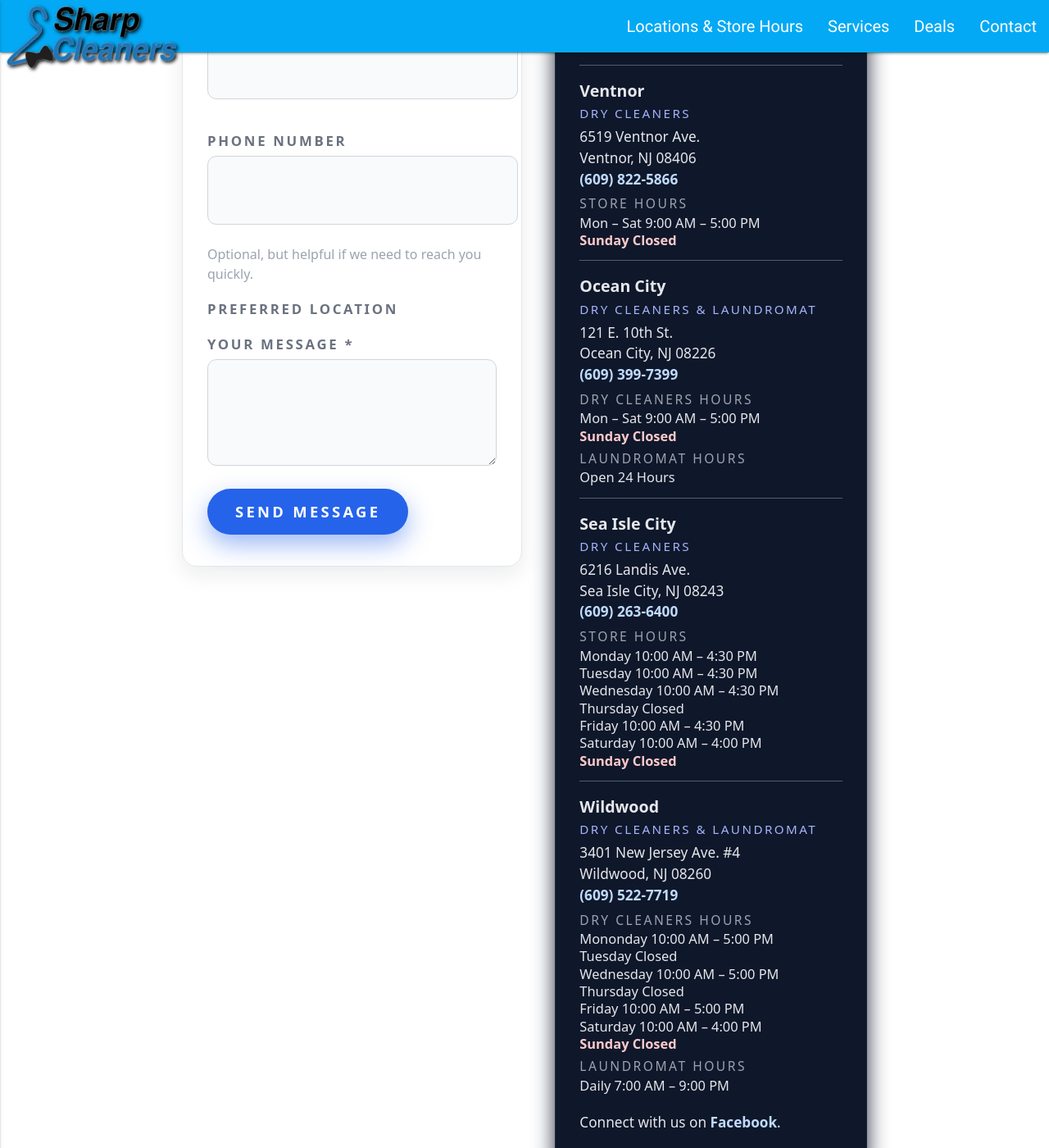
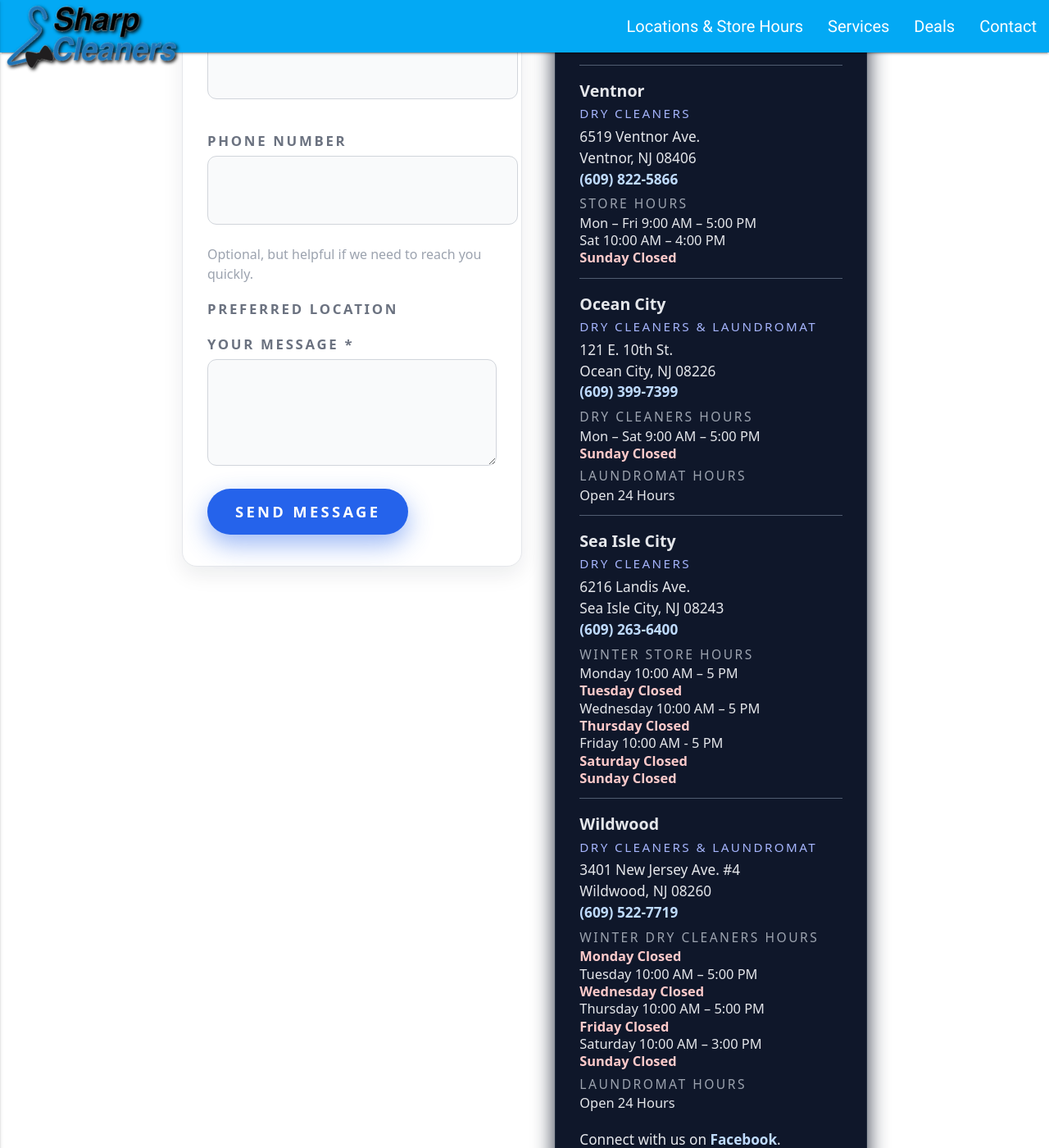
Before and after one commit to sharpcleanersnj/sharpcleanersnj.github.io, a Jekyll site: the page built from _pages/contact.md, in a window 1280 px wide and 1400 px high, scrolled down 748 px. Shown: the whole window at 82% size. Built offline with Jekyll 4.4.1, drawn with Linux system fonts in a browser that asks for light colours; nearby versions of some CDN libraries.

Commit message:
Update store and dry cleaners hours in contact page

```diff
--- a/_pages/contact.md
+++ b/_pages/contact.md
@@ -369,7 +369,8 @@
             </div>
             <div class="location-hours-title">Store Hours</div>
             <div class="location-hours">
-              <span>Mon – Sat 9:00 AM – 5:00 PM</span>
+              <span>Mon – Fri 9:00 AM – 5:00 PM</span>
+              <span>Sat 10:00 AM – 4:00 PM</span>
               <span class="closed">Sunday Closed</span>
             </div>
           </div>
@@ -405,14 +406,14 @@
             <div class="location-phone">
               <a href="tel:+16092636400">(609) 263-6400</a>
             </div>
-            <div class="location-hours-title">Store Hours</div>
+            <div class="location-hours-title">Winter Store Hours</div>
             <div class="location-hours">
-              <span>Monday 10:00 AM – 4:30 PM</span>
-              <span>Tuesday 10:00 AM – 4:30 PM</span>
-              <span>Wednesday 10:00 AM – 4:30 PM</span>
-              <span>Thursday Closed</span>
-              <span>Friday 10:00 AM – 4:30 PM</span>
-              <span>Saturday 10:00 AM – 4:00 PM</span>
+              <span>Monday 10:00 AM – 5 PM</span>
+              <span class="closed">Tuesday Closed</span>
+              <span>Wednesday 10:00 AM – 5 PM</span>
+              <span class="closed">Thursday Closed</span>
+              <span>Friday 10:00 AM - 5 PM</span>
+              <span class="closed">Saturday Closed</span>
               <span class="closed">Sunday Closed</span>
             </div>
           </div>
@@ -427,19 +428,19 @@
             <div class="location-phone">
               <a href="tel:+16095227719">(609) 522-7719</a>
             </div>
-            <div class="location-hours-title">Dry Cleaners Hours</div>
+            <div class="location-hours-title">Winter Dry Cleaners Hours</div>
             <div class="location-hours">
-              <span>Mononday 10:00 AM – 5:00 PM</span>
-              <span>Tuesday Closed</span>
-              <span>Wednesday 10:00 AM – 5:00 PM</span>
-              <span>Thursday Closed</span>
-              <span>Friday 10:00 AM – 5:00 PM</span>
-              <span>Saturday 10:00 AM – 4:00 PM</span>
+              <span class="closed">Monday Closed</span>
+              <span>Tuesday 10:00 AM – 5:00 PM</span>
+              <span class="closed">Wednesday Closed</span>
+              <span>Thursday 10:00 AM – 5:00 PM</span>
+              <span class="closed">Friday Closed</span>
+              <span>Saturday 10:00 AM – 3:00 PM</span>
               <span class="closed">Sunday Closed</span>
             </div>
             <div class="location-hours-title">Laundromat Hours</div>
             <div class="location-hours">
-              <span>Daily 7:00 AM – 9:00 PM</span>
+              <span>Open 24 Hours</span>
             </div>
           </div>
 
```
